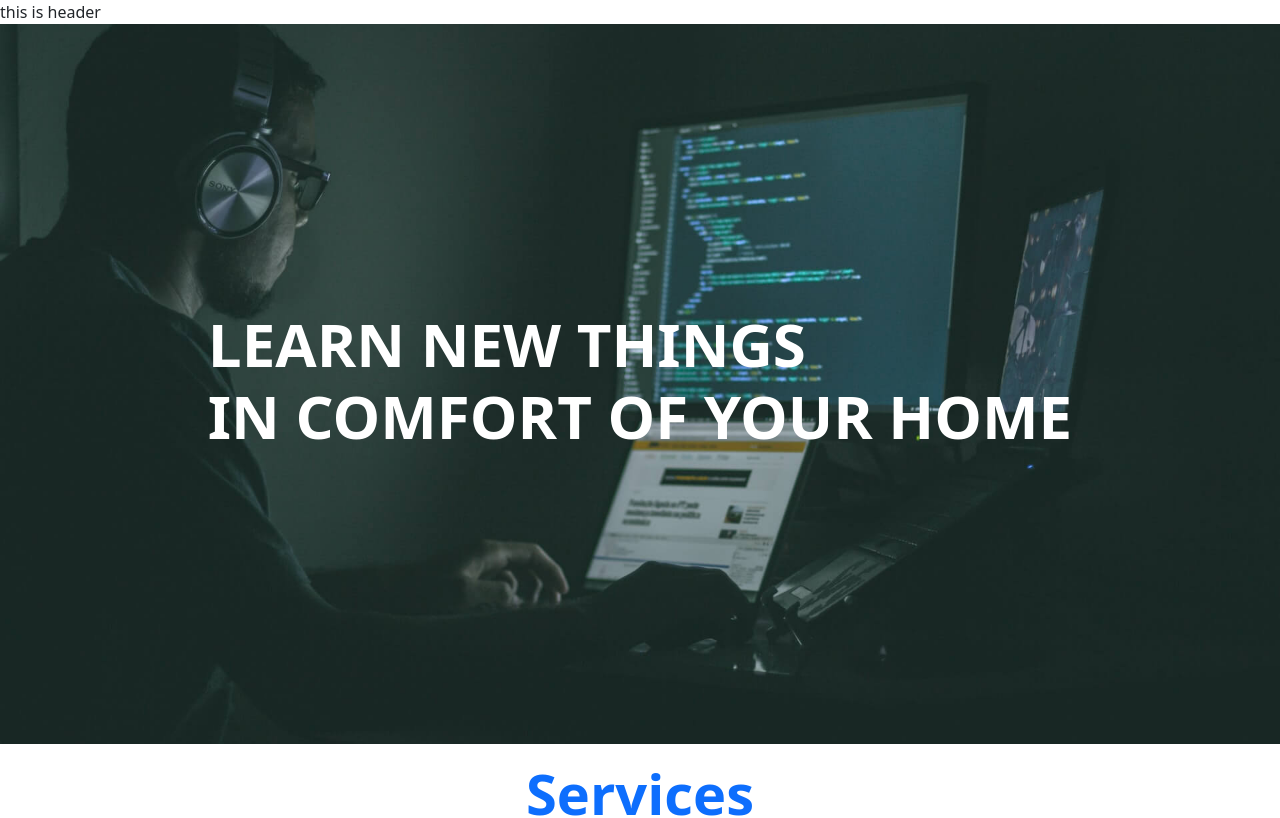
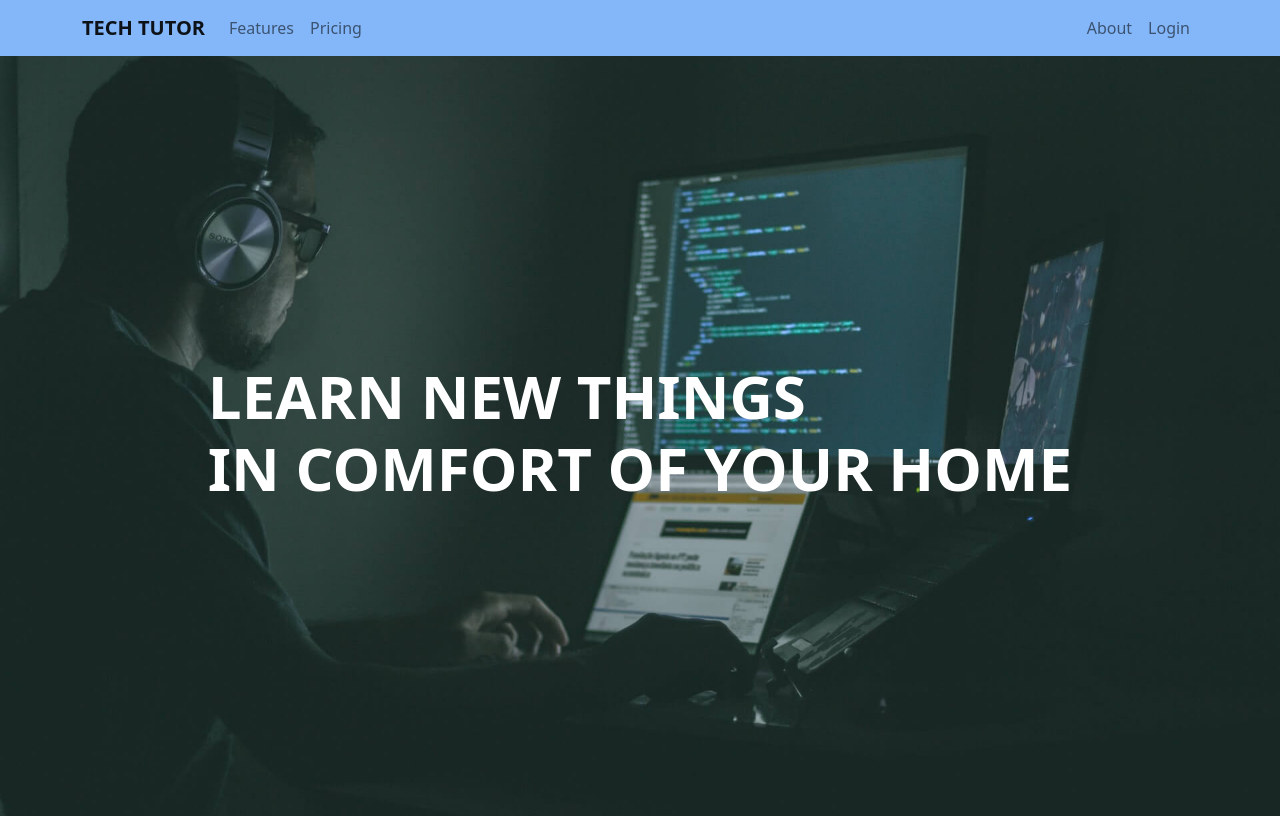
Before and after one commit to rayhan1650/tech-tutor, a React (Create React App) app: page / in a window 1280 px wide. Shown: the top 818 px of the page. Built offline with nearby package versions, Linux system fonts and the light colour scheme.

Commit message:
navbar added

```diff
--- a/src/Pages/Home/Feedbacks/Feedbacks.js
+++ b/src/Pages/Home/Feedbacks/Feedbacks.js
@@ -10,11 +10,11 @@ const Feedbacks = () => {
   }, []);
 
   return (
-    <div className="container">
-      <h2 className="text-center mb-4 mt-5 text-primary display-4 fw-bold">
+    <div className="container my-5">
+      <h2 className="text-center mb-4 text-primary display-4 fw-bold">
         Student's Feedback
       </h2>
-      <div className="row row-cols-1 row-cols-md-3 g-4">
+      <div className="row row-cols-1 row-cols-md-2 row-cols-lg-3 g-4">
         {feedbacks.map((feedback) => (
           <Feedback key={feedback.id} feedback={feedback} />
         ))}
--- a/src/Pages/Home/Home/Home.css
+++ b/src/Pages/Home/Home/Home.css
@@ -1,5 +1,5 @@
 .my-banner {
-  height: 90vh;
+  height: 95vh;
   background-size: 100%;
   background-position: center;
   background-repeat: no-repeat;
@@ -9,12 +9,17 @@
   font-size: 60px;
 }
 
-@media only screen and (max-width: 600px) {
+@media only screen and (max-width: 576px) {
   .my-banner {
-    height: 50vh;
+    height: 40vh;
   }
 
   .my-banner h1 {
     font-size: 20px;
   }
 }
+@media only screen and (min-width: 576px) and (max-width: 991px) {
+  .my-banner h1 {
+    font-size: 35px;
+  }
+}
--- a/src/Pages/Home/Home/Home.js
+++ b/src/Pages/Home/Home/Home.js
@@ -10,7 +10,7 @@ const Home = () => {
         className="my-banner d-flex justify-content-center align-items-center img-fluid"
         style={{ backgroundImage: `url("Cover.jpg")` }}
       >
-        <h1 className="text-white   fw-bold">
+        <h1 className="text-white fw-bold">
           LEARN NEW THINGS <br /> IN COMFORT OF YOUR HOME
         </h1>
       </div>
--- a/src/Pages/Home/Services/Services.js
+++ b/src/Pages/Home/Services/Services.js
@@ -9,11 +9,11 @@ const Services = () => {
       .then((data) => setServices(data));
   }, []);
   return (
-    <div className="container my-3">
+    <div className="container my-5">
       <h2 className="text-center mb-4 text-primary display-4 fw-bold">
         Services
       </h2>
-      <div className="row row-cols-1 row-cols-md-3 g-4">
+      <div className="row row-cols-1 row-cols-md-2 row-cols-lg-3 g-4">
         {services.map((service) => (
           <Service key={service.id} service={service} />
         ))}
--- a/src/Pages/Shared/Footer/Footer.js
+++ b/src/Pages/Shared/Footer/Footer.js
@@ -1,10 +1,12 @@
 import React from "react";
 
 const Footer = () => {
+  const today = new Date();
+  const year = today.getFullYear();
   return (
     <footer>
       <p className="text-center mt-5">
-        <small>copyright &copy; 2022</small>
+        <small>copyright &copy; {year}</small>
       </p>
     </footer>
   );
--- /dev/null
+++ b/src/Pages/Shared/Header/Header.css
@@ -0,0 +1,3 @@
+.my-header {
+  background-color: rgb(132, 183, 249);
+}
--- a/src/Pages/Shared/Header/Header.js
+++ b/src/Pages/Shared/Header/Header.js
@@ -1,9 +1,38 @@
 import React from "react";
+import { Container, Nav, Navbar } from "react-bootstrap";
+import { Link } from "react-router-dom";
+import "./Header.css";
 
 const Header = () => {
   return (
-    <header>
-      <nav>this is header</nav>
+    <header className="sticky-top">
+      <Navbar
+        collapseOnSelect
+        expand="lg"
+        className="my-header"
+        variant="light"
+      >
+        <Container>
+          <Navbar.Brand as={Link} className=" fw-bold" to="/">
+            TECH TUTOR
+          </Navbar.Brand>
+          <Navbar.Toggle aria-controls="responsive-navbar-nav" />
+          <Navbar.Collapse id="responsive-navbar-nav">
+            <Nav className="me-auto">
+              <Nav.Link href="#features">Features</Nav.Link>
+              <Nav.Link href="#pricing">Pricing</Nav.Link>
+            </Nav>
+            <Nav>
+              <Nav.Link as={Link} to="/about">
+                About
+              </Nav.Link>
+              <Nav.Link as={Link} to="/login">
+                Login
+              </Nav.Link>
+            </Nav>
+          </Navbar.Collapse>
+        </Container>
+      </Navbar>
     </header>
   );
 };
```
